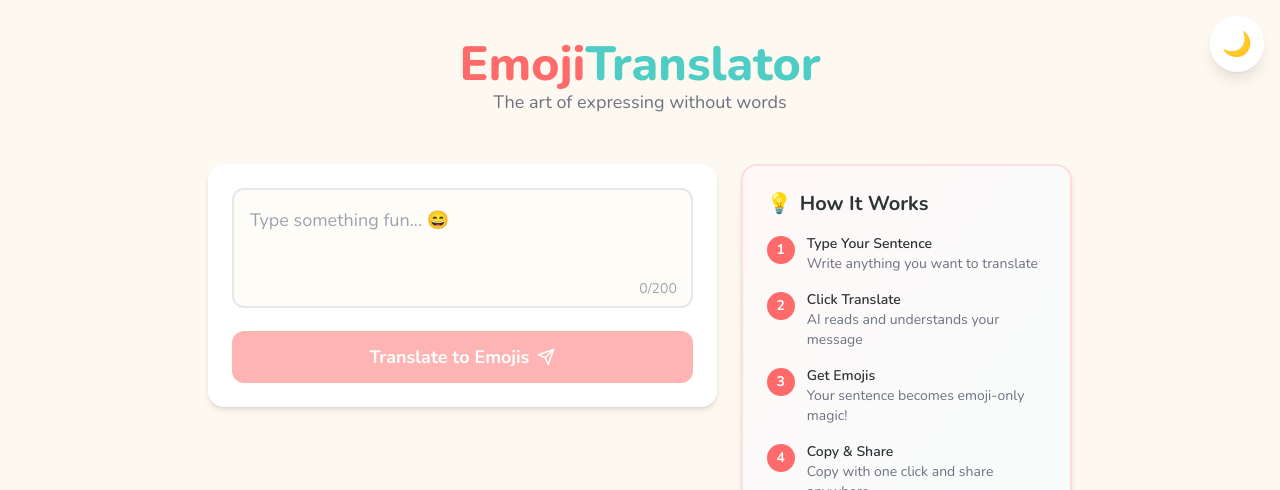
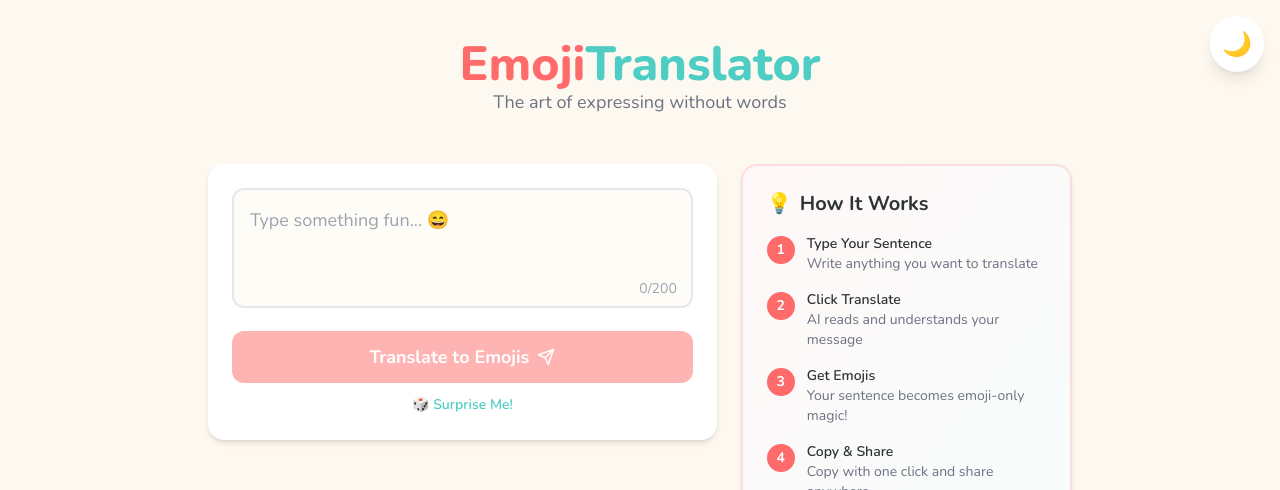
Before and after one commit to SHABNAMAHMADII/emoji-translator, a React (Vite) app: page / in a window 1280 px wide. Shown: the top 490 px of the page. Built offline with nearby package versions, Linux system fonts and the light colour scheme; no server answers.

Commit message:
Update TranslationForm.jsx

```diff
--- a/src/components/TranslationForm.jsx
+++ b/src/components/TranslationForm.jsx
@@ -3,6 +3,19 @@ import { Send } from 'lucide-react';
 
 function TranslationForm({ onTranslate, isLoading }) {
   const [text, setText] = useState('');
+
+  const surpriseMessages = [
+    "I am so happy today!",
+    "Let's party tonight!",
+    "I love coding!",
+    "This is amazing!",
+    "What a wonderful day!",
+    "I'm feeling so grateful!",
+    "Life is beautiful!",
+    "I can't wait for the weekend!",
+    "You are awesome!",
+    "Today is a great day!"
+  ];
 
   const handleSubmit = async (e) => {
     e.preventDefault();
@@ -13,19 +26,27 @@ function TranslationForm({ onTranslate, isLoading }) {
     }
   };
 
+  const handleSurprise = () => {
+    if (!isLoading) {
+      const random = surpriseMessages[Math.floor(Math.random() * surpriseMessages.length)];
+      setText(random);
+      onTranslate(random);
+    }
+  };
+
   return (
-    <form onSubmit={handleSubmit} className="card">
+    <form onSubmit={handleSubmit} className="card dark:bg-[#16213e] dark:border dark:border-[#0f3460]">
       <div className="relative">
         <textarea
           value={text}
           onChange={(e) => setText(e.target.value)}
           placeholder="Type something fun... 😄"
-          className="w-full p-4 pr-16 border-2 border-gray-200 rounded-xl focus:border-coral focus:outline-none transition-all resize-none text-lg bg-cream/50"
+          className="w-full p-4 pr-16 border-2 border-gray-200 dark:border-[#2d3748] rounded-xl focus:border-coral dark:focus:border-[#e94560] focus:outline-none transition-all resize-none text-lg bg-cream/50 dark:bg-[#0f3460] dark:text-white placeholder-gray-400 dark:placeholder-gray-500"
           rows="3"
           maxLength="200"
           disabled={isLoading}
         />
-        <span className="absolute bottom-4 right-4 text-sm text-gray-400 font-medium">
+        <span className="absolute bottom-4 right-4 text-sm text-gray-400 dark:text-gray-500 font-medium">
           {text.length}/200
         </span>
       </div>
@@ -35,7 +56,7 @@ function TranslationForm({ onTranslate, isLoading }) {
         disabled={!text.trim() || isLoading}
         className={`btn-primary w-full mt-4 flex items-center justify-center gap-2 text-lg ${
           (!text.trim() || isLoading) ? 'opacity-50 cursor-not-allowed scale-100' : ''
-        }`}
+        } dark:bg-[#e94560] dark:hover:bg-[#c73652]`}
       >
         {isLoading ? (
           <>
@@ -53,6 +74,17 @@ function TranslationForm({ onTranslate, isLoading }) {
           </>
         )}
       </button>
+
+      <button
+        type="button"
+        onClick={handleSurprise}
+        disabled={isLoading}
+        className={`w-full mt-3 text-teal dark:text-[#00d2d3] hover:text-coral dark:hover:text-[#e94560] transition-colors font-semibold text-sm ${
+          isLoading ? 'opacity-50 cursor-not-allowed' : ''
+        }`}
+      >
+        🎲 Surprise Me!
+      </button>
     </form>
   );
 }
```
